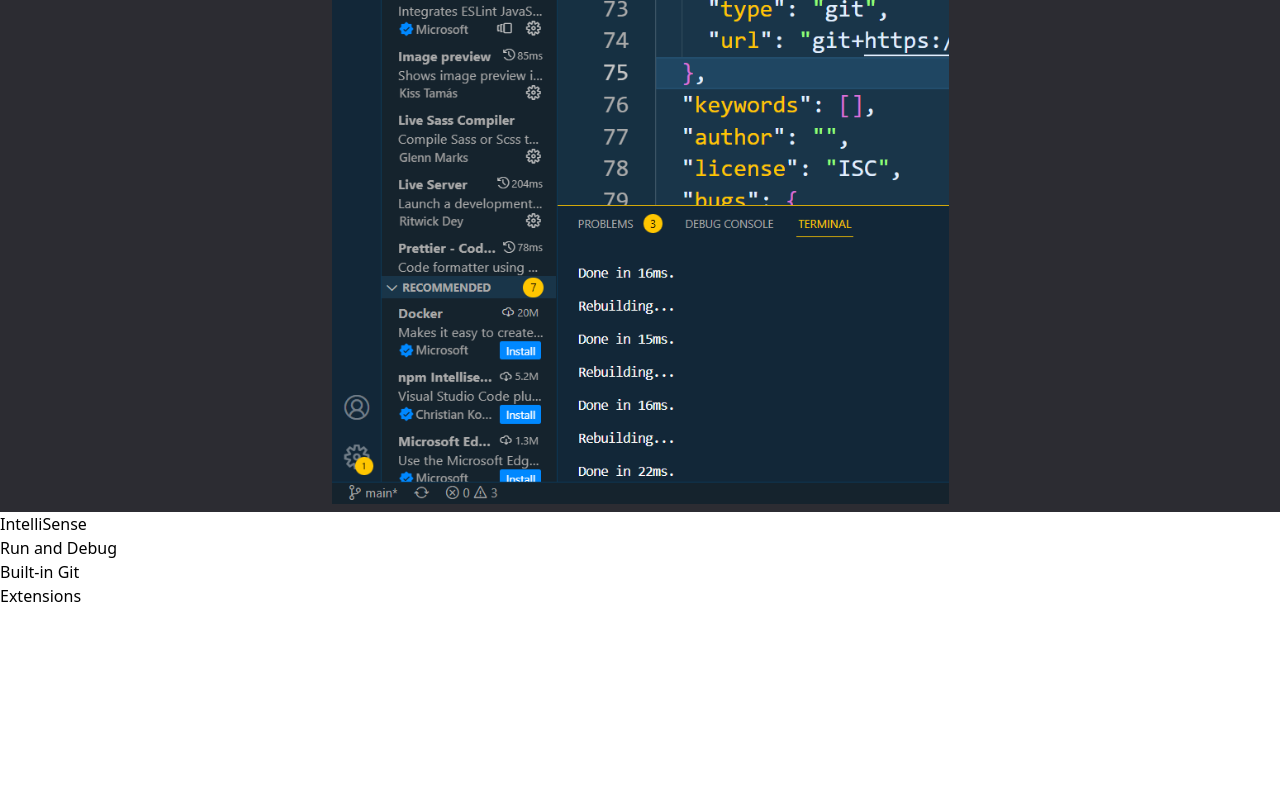
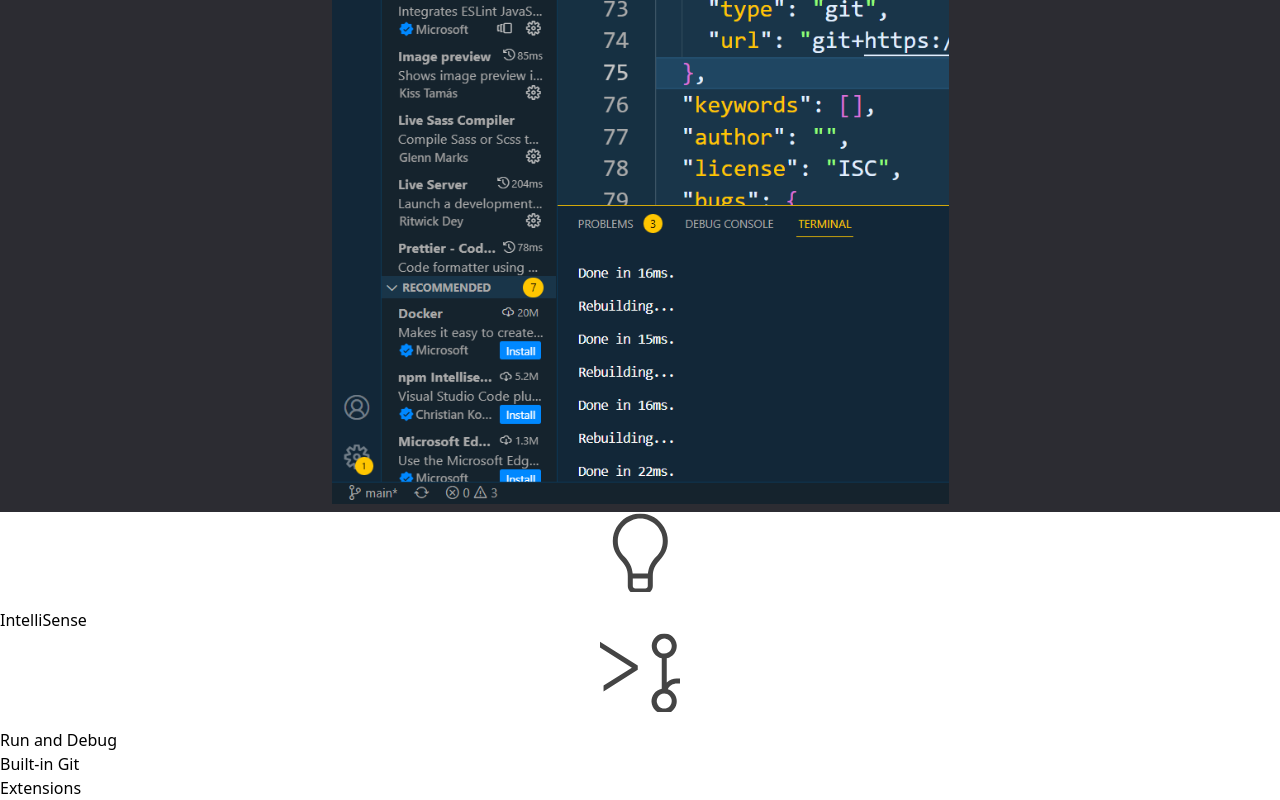
Before and after one commit to arjunultra/ineuron-VSCode-Clone, a website: page src/index.html in a window 1280 px wide. Shown: the part 756-1556 px from the top of the page. Before the commit the page ends 1364 px from the top, so only its background shows below. Drawn offline with Linux system fonts and the light colour scheme.

Commit message:
finding features

```diff
--- a/src/index.html
+++ b/src/index.html
@@ -87,14 +87,18 @@
         class="value-prop"
         id="home-value-prop-intellisense-link"
         href="#meet-intellisense"
-        ><div class="value-prop-icon intellisense bg-[url('../assets/')]"></div>
+        ><div
+          class="value-prop-icon intellisense bg-[url('../assets/valueprops-top-sprite.svg')] bg-no-repeat w-20 h-20 m-auto mb-4 bg-[length:20.6rem_10.6rem]"
+        ></div>
         IntelliSense</a
       >
       <a
         class="value-prop"
         id="home-value-prop-debugging-link"
         href="#powerful-debugging"
-        ><div class="value-prop-icon debugging"></div>
+        ><div
+          class="value-prop-icon debugging bg-[url('../assets/valueprops-top-sprite.svg')] bg-no-repeat w-20 h-20 m-auto mb-4 bg-[length:20.6rem_10.6rem] bg-top"
+        ></div>
         Run and Debug</a
       >
       <a class="value-prop" id="home-value-prop-git-link" href="#built-in-git"
```
Also changed, not shown: dist/output.css.
